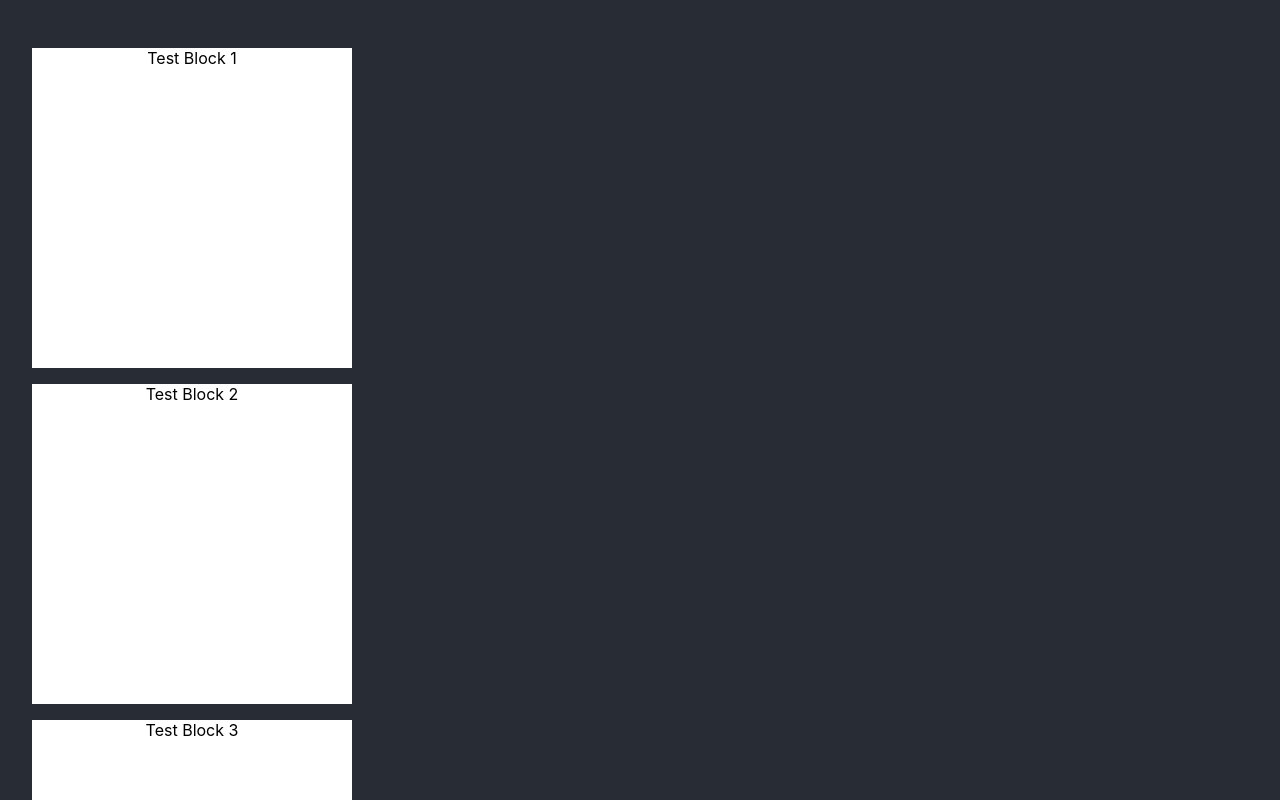
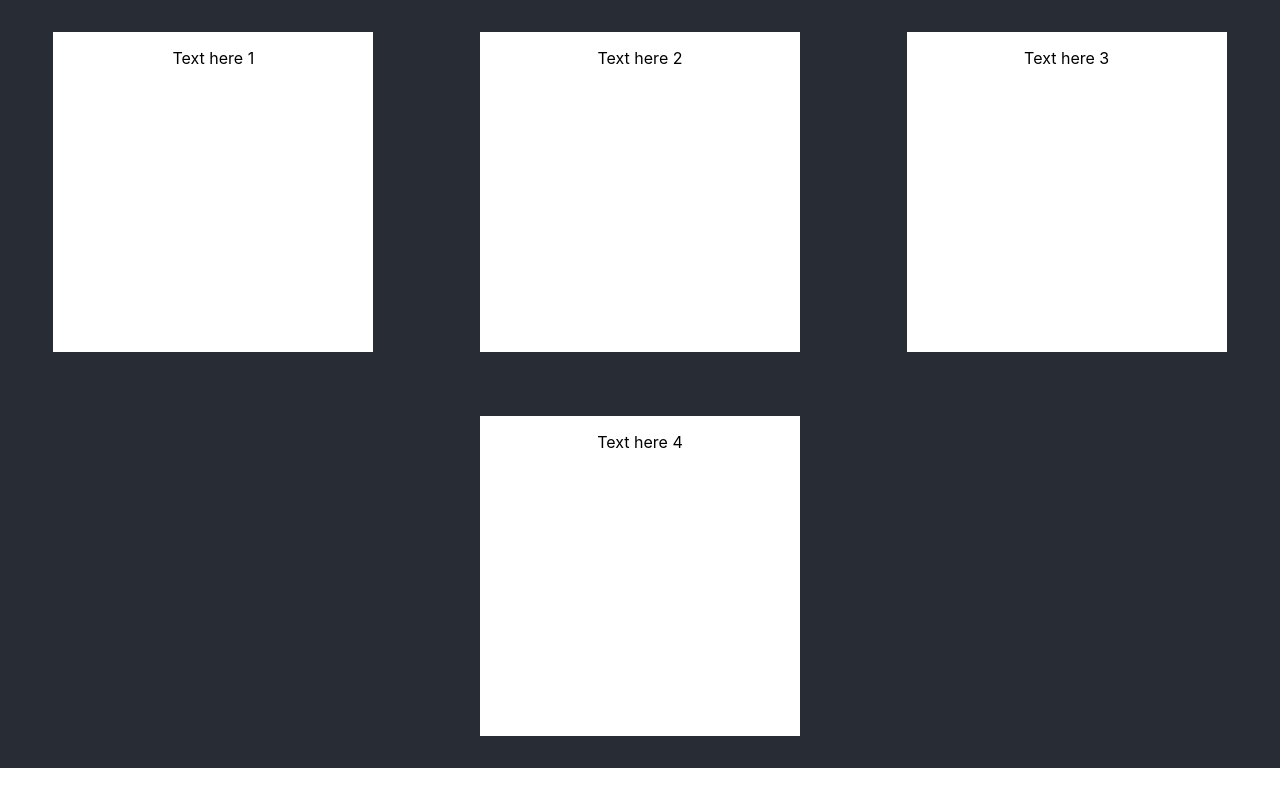
Before and after one commit to Jukez17/talismanwebs-platform, a React (Create React App) app: page / in a window 1280 px wide. Shown: the top 800 px of the page. Built offline with nearby package versions, Linux system fonts and the light colour scheme.

Commit message:
Minor style changes
Improved grid styling

```diff
--- a/src/App.css
+++ b/src/App.css
@@ -1,6 +1,6 @@
 .App {
+  display: flex;
   background-color: #282c34;
-  display: flex;
   height: 100%;
 }
 
--- a/src/GridMenu.css
+++ b/src/GridMenu.css
@@ -1,17 +1,18 @@
 .Container {
-    flex: 1;
+    display: flex;
     flex-direction: row;
     flex-wrap: wrap;
-    margin-top: 2em;
-    margin-left: 2em;
-    margin-right: 2em;
-    margin-bottom: 2em;
+    justify-content: space-around;
 }
 
 .Block {
     background-color: rgb(255, 255, 255);
     width: 20em;
     height: 20em;
+    margin-top: 2em;
+    margin-left: 2em;
+    margin-right: 2em;
+    margin-bottom: 2em;
 }
 
 .Block:hover {
--- a/src/GridMenu.jsx
+++ b/src/GridMenu.jsx
@@ -5,16 +5,16 @@ function GridMenu() {
     return (
       <div className="Container">
           <div className="Block">
-              <p className="Block-text">Test Block 1</p>
+              <p className="Block-text">Text here 1</p>
           </div>
           <div className="Block">
-              <p className="Block-text">Test Block 2</p>
+              <p className="Block-text">Text here 2</p>
           </div>
           <div className="Block">
-              <p className="Block-text">Test Block 3</p>
+              <p className="Block-text">Text here 3</p>
           </div>
           <div className="Block">
-              <p className="Block-text">Test Block 4</p>
+              <p className="Block-text">Text here 4</p>
           </div>
       </div>
     );
```
